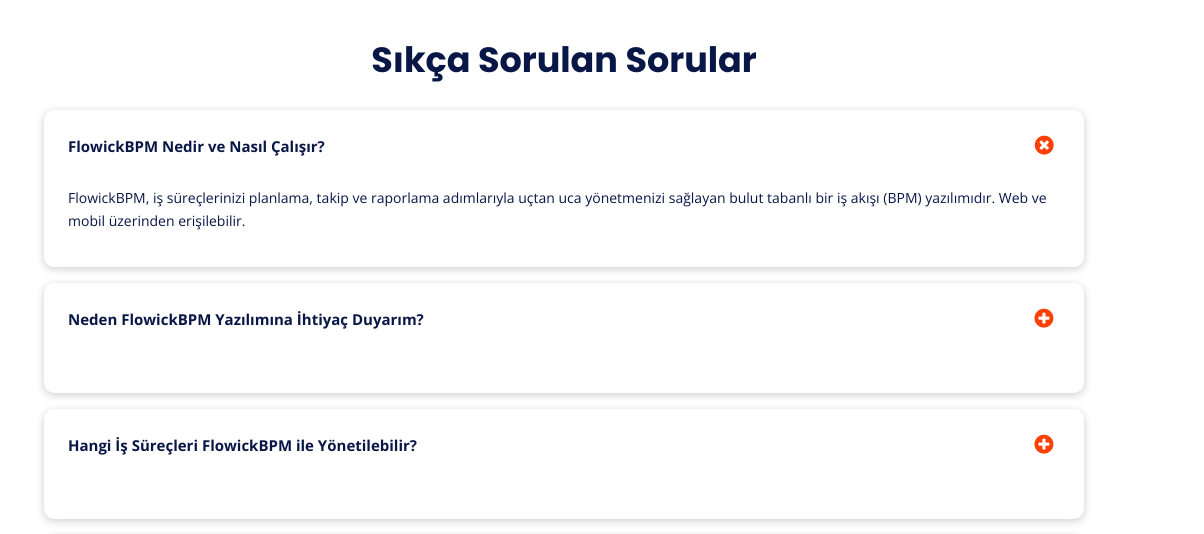
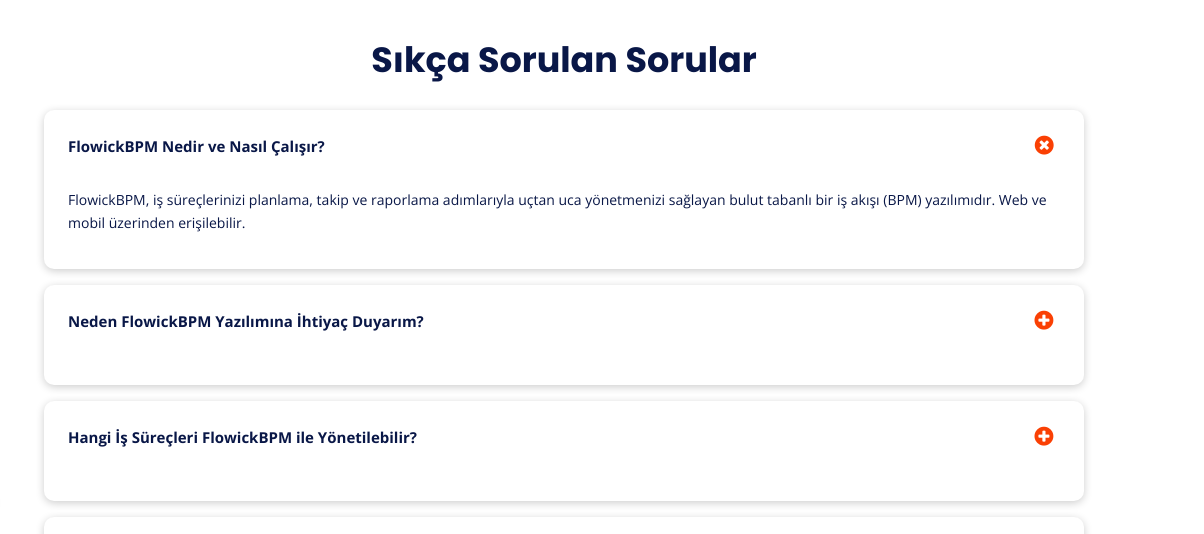
Before and after one commit to wmwtechnology/flowick-website, a plain HTML site: page index.html in a window 1280 px wide. Both pictures are taken after a click on the element "FlowickBPM Nedir ve Nasıl Çalışır?". Shown: the part 4149-4683 px from the top of the page, 76-1280 px from the left. Drawn offline with nearby package versions, Linux system fonts and the light colour scheme.

Commit message:
FAQ kartlarındaki gereksiz alt boşluğu kaldır

```diff
--- a/css/style.css
+++ b/css/style.css
@@ -252,7 +252,7 @@ img{max-width:100%;display:block;}
 .faq-list{display:flex; flex-direction:column; gap:16px; margin:0; padding:0;}
 .faq-item{
   box-shadow:0 2px 8px rgb(205,205,205); border-radius:10px; padding:20px 24px;
-  display:flex; flex-direction:column; gap:10px; cursor:pointer; background:#fff;
+  display:flex; flex-direction:column; cursor:pointer; background:#fff;
 }
 .faq-item-head{display:flex; justify-content:space-between; align-items:center; gap:10px;}
 .faq-item span{font-size:15px; font-weight:bold; color:var(--text-default);}
@@ -264,7 +264,7 @@ img{max-width:100%;display:block;}
   font-size:14px; font-weight:400; color:var(--text-default); line-height:1.7;
   max-height:0; overflow:hidden; transition:max-height 0.3s ease;
 }
-.faq-item.open .faq-answer{max-height:300px;}
+.faq-item.open .faq-answer{max-height:300px; padding-top:12px;}
 .faq-item.open button i{transform:rotate(45deg); transition:transform 0.2s;}
 
 /* ===== CONTACT (orange) ===== */
```
